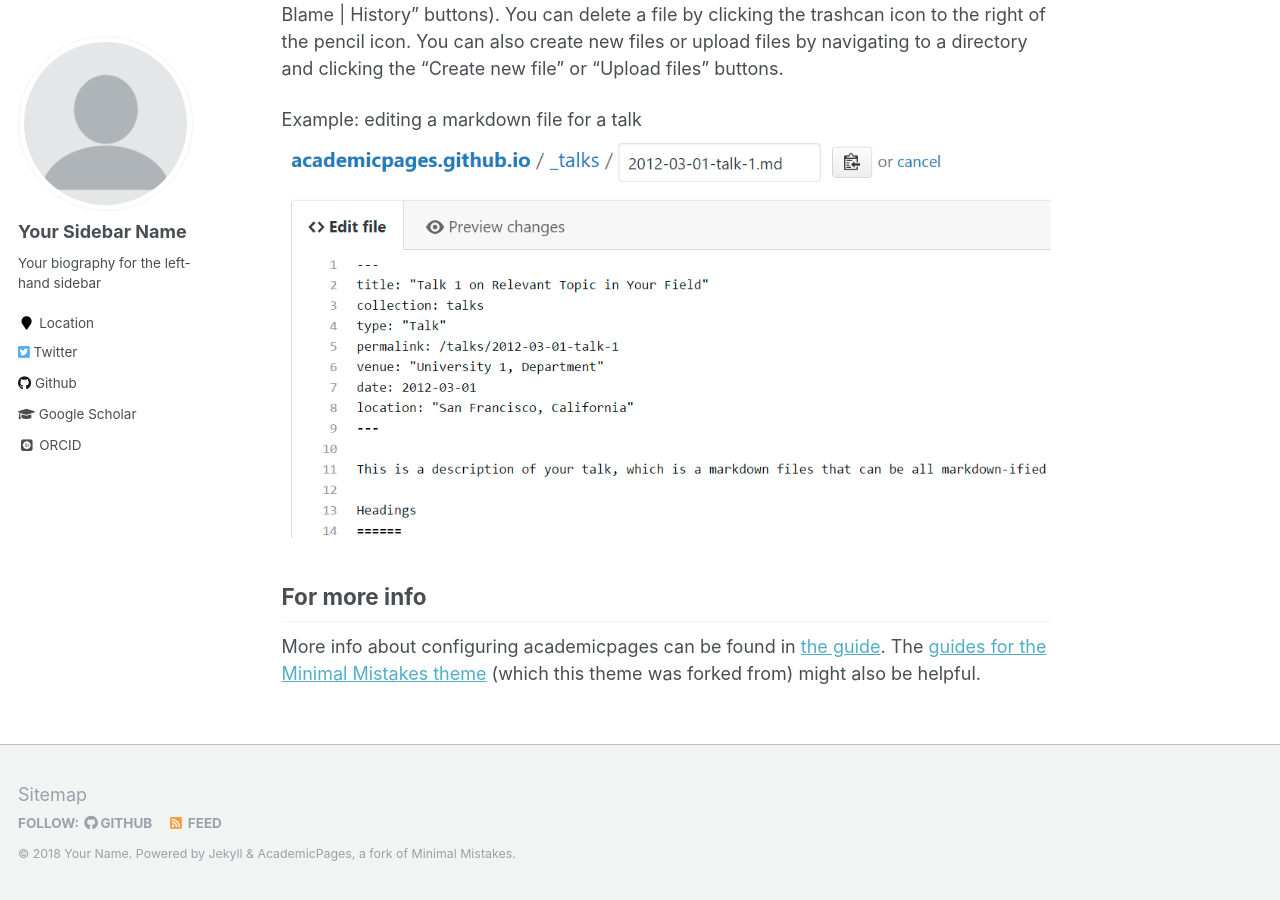
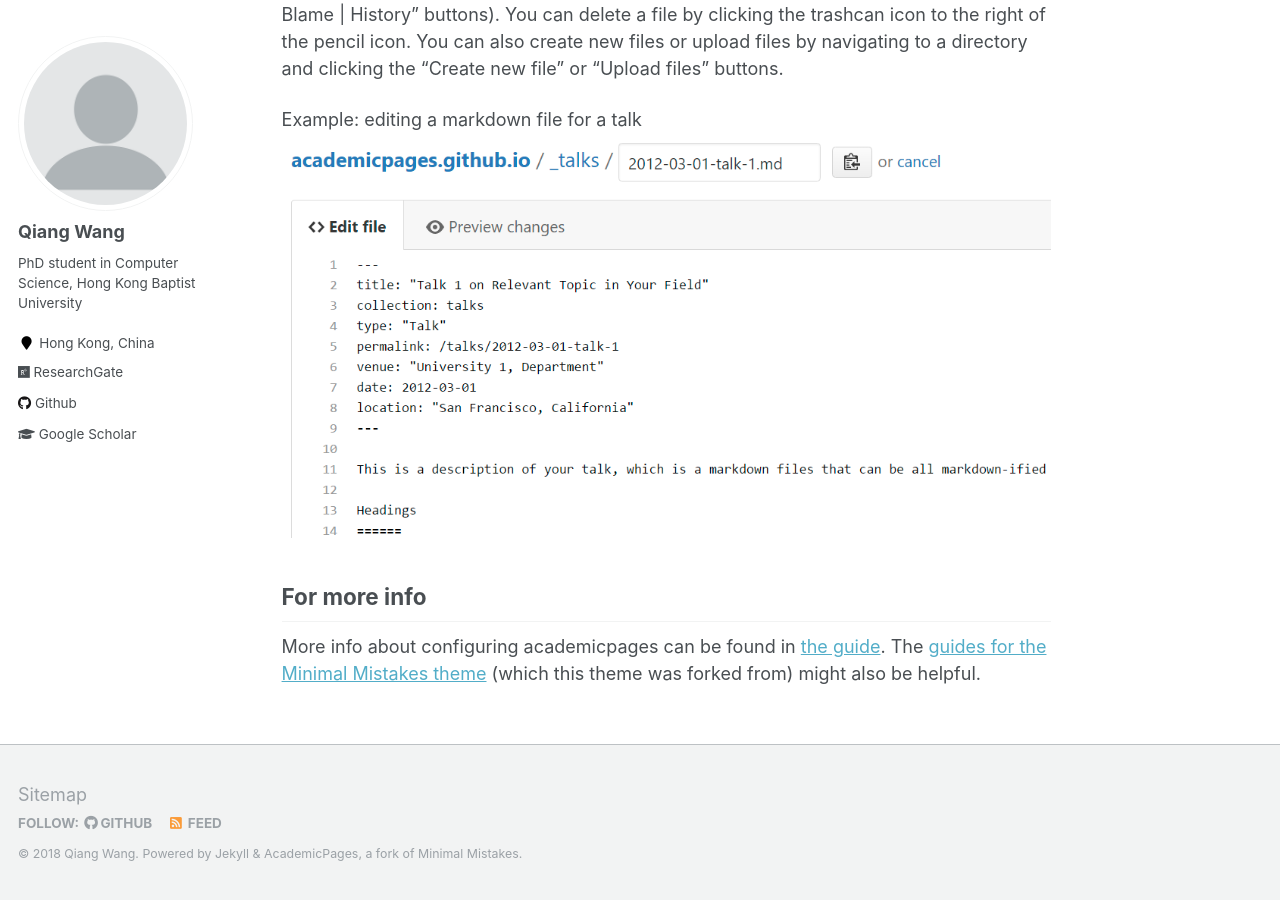
Before and after one commit to blackjack2015/blackjack2015.github.io, a Jekyll site: the page built from _pages/about.md, in a window 1280 px wide and 900 px high, scrolled down 2463 px. Built offline with Jekyll 4.4.1, drawn with Linux system fonts in a browser that asks for light colours; some web fonts are replaced; some of the changed text lies outside the part shown.

Commit message:
Update _config.yml

```diff
--- a/_config.yml
+++ b/_config.yml
@@ -7,13 +7,13 @@
 
 # Site Settings
 locale                   : "en-US"
-title                    : "Your Name / Site Title"
+title                    : "Qiang Wang (Jack)"
 title_separator          : "-"
-name                     : &name "Your Name"
-description              : &description "personal description"
-url                      : https://academicpages.github.io # the base hostname & protocol for your site e.g. "https://mmistakes.github.io"
+name                     : &name "Qiang Wang"
+description              : &description "PhD in Computer Science"
+url                      : https://blackjack2015.github.io # the base hostname & protocol for your site e.g. "https://mmistakes.github.io"
 baseurl                  : "" # the subpath of your site, e.g. "/blog"
-repository               : "academicpages/academicpages.github.io"
+repository               : "blackjack2015/blackjack2015.github.io"
 teaser                   :  # filename of teaser fallback teaser image placed in /images/, .e.g. "500x300.png"
 breadcrumbs              : false # true, false (default)
 words_per_minute         : 160
@@ -80,14 +80,14 @@ analytics:
 
 # Site Author
 author:
-  name             : "Your Sidebar Name"
+  name             : "Qiang Wang"
   avatar           : "profile.png"
-  bio              : "Your biography for the left-hand sidebar"
-  location         : "Location"
+  bio              : "PhD student in Computer Science, Hong Kong Baptist University"
+  location         : "Hong Kong, China"
   employer         :
-  googlescholar    : "http://yourfullgooglescholarurl.com"
+  googlescholar    : "https://scholar.google.com/citations?hl=zh-CN&user=6YzjcNgAAAAJ"
   email            :
-  researchgate     :  # example: "https://www.researchgate.net/profile/yourprofile"
+  researchgate     : "https://www.researchgate.net/profile/Qiang_Wang96"
   uri              :
   bitbucket        :
   codepen          :
@@ -95,19 +95,19 @@ author:
   flickr           :
   facebook         :
   foursquare       :
-  github           : "academicpages"
+  github           : "blackjack2015"
   google_plus      :
   keybase          :
   instagram        :
   lastfm           :
   linkedin         :
-  orcid            : "http://orcid.org/yourorcidurl"
+  orcid            : # "http://orcid.org/yourorcidurl"
   pinterest        :
   soundcloud       :
   stackoverflow    : # http://stackoverflow.com/users/123456/username
   steam            :
   tumblr           :
-  twitter          : "replacethistwitterhandle"
+  twitter          : # "replacethistwitterhandle"
   vine             :
   weibo            :
   xing             :
```
